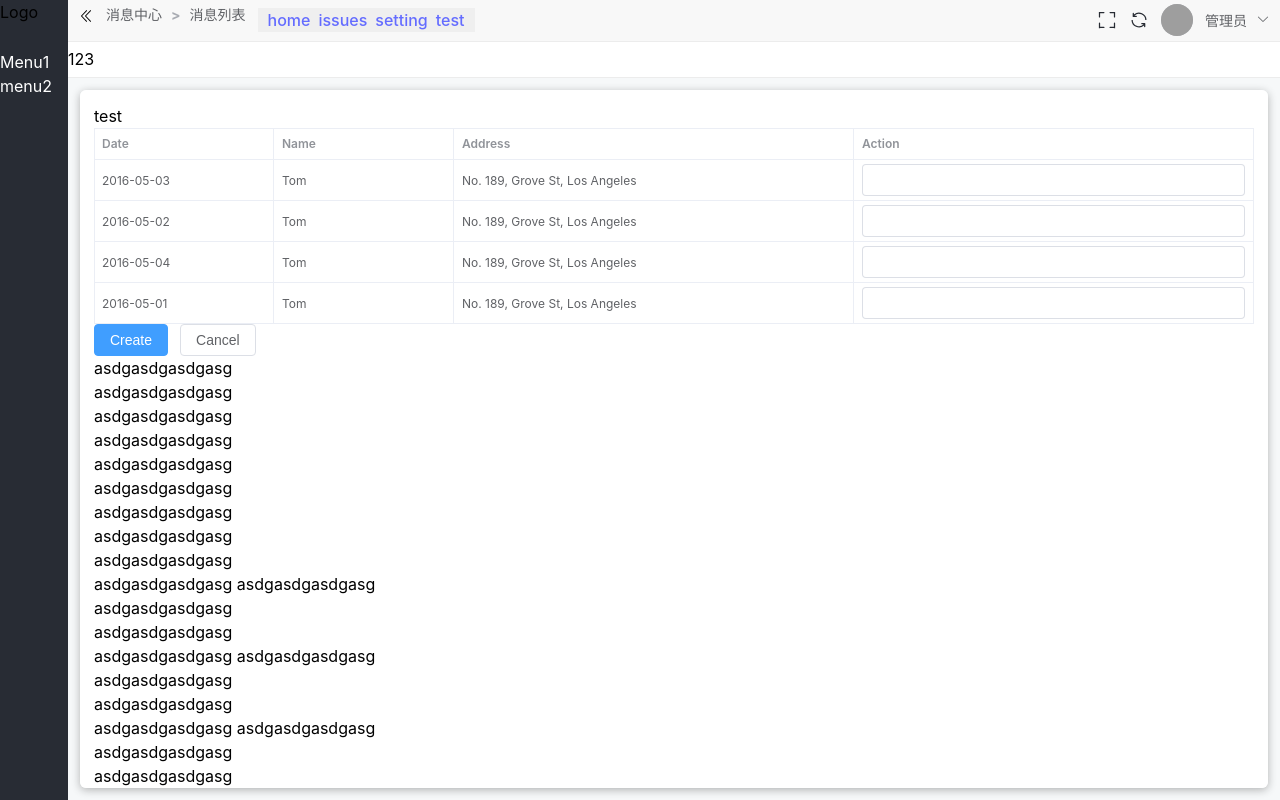
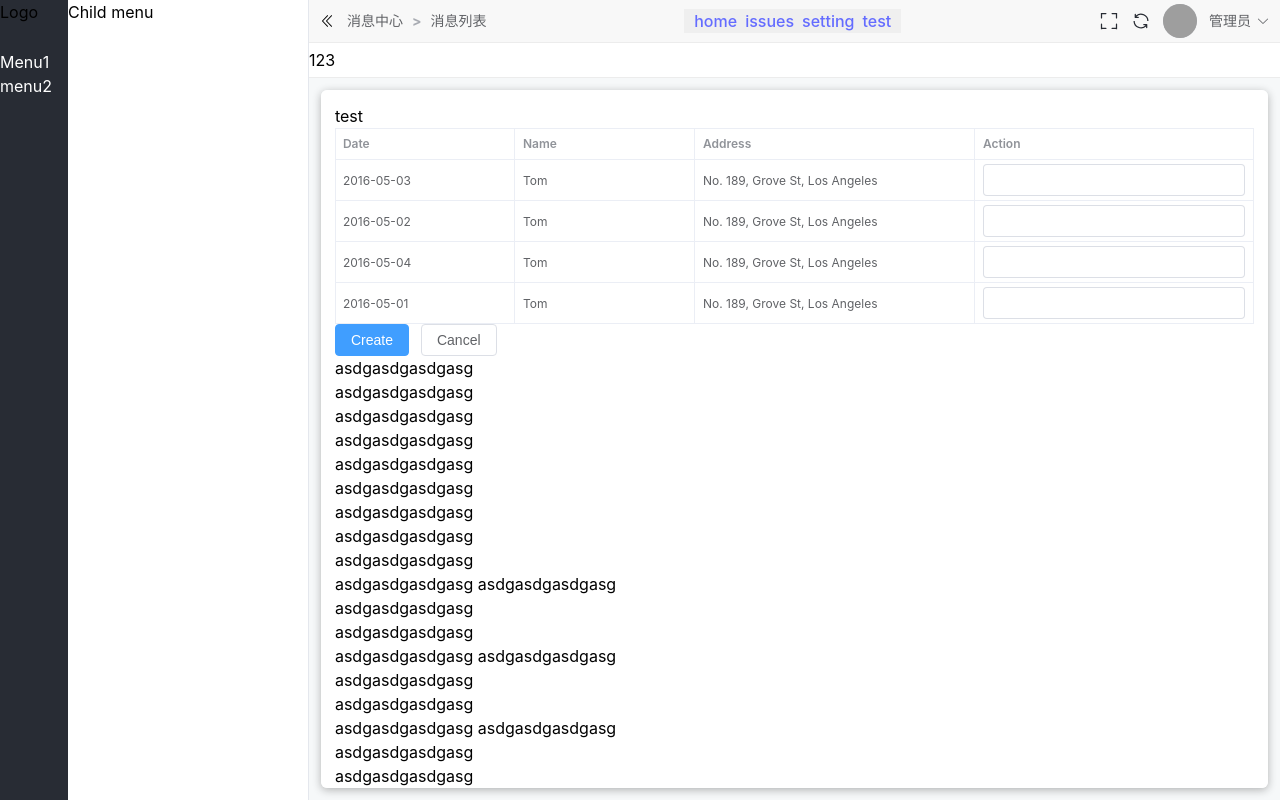
Before and after one commit to eicesoft/ice-admin, a Vue app: page / in a window 1280 px wide. Built offline with nearby package versions, Linux system fonts and the light colour scheme; grey boxes are pictures that could not be loaded.

Commit message:
add child menu

```diff
--- a/src/assets/vars.scss
+++ b/src/assets/vars.scss
@@ -2,3 +2,4 @@ $header-height: 42px;
 $tabbar-height: 36px;
 $body-padding: 12px;
 $slide-width: 68px;
+$slide-child-width: 240px;
--- a/src/layouts/MainLayout.vue
+++ b/src/layouts/MainLayout.vue
@@ -1,7 +1,15 @@
 <template>
-  <div class="layout">
+  <div class="layout" :style="styleVar">
     <MainSlide />
-    <div class="layout-body">
+    <MainSlideChild v-if="!store.isCollapse" />
+    <div
+      class="layout-body"
+      :style="{
+        width: !store.isCollapse
+          ? 'calc(100% - var(--slide-width) - var(--slide-child-width))'
+          : 'calc(100% - var(--slide-width))',
+      }"
+    >
       <MainHeader />
       <MainTabbar />
       <div class="layout-container">
@@ -18,7 +26,15 @@
   import MainHeader from './components/MainHeader.vue'
   import MainSlide from './components/MainSlide.vue'
   import MainTabbar from './components/MainTabbar.vue'
+  import MainSlideChild from './components/MainSlideChild.vue'
   import MainRouter from './components/MainRouter.vue'
+  import { useLayoutStore } from '@/stores/layout'
+
+  const store = useLayoutStore()
+  const styleVar = ref({
+    '--slide-width': '68px',
+    '--slide-child-width': '240px',
+  })
 </script>
 
 <style lang="scss" scoped>
@@ -26,7 +42,6 @@
     display: flex;
     height: 100%;
     &-body {
-      width: calc(100% - $slide-width);
       display: flex;
       flex-direction: column;
     }
--- a/src/layouts/components/MainHeader.vue
+++ b/src/layouts/components/MainHeader.vue
@@ -1,6 +1,9 @@
 <script setup lang="ts">
   import { DArrowLeft, FullScreen, Refresh, ArrowDown } from '@element-plus/icons-vue'
   import { useFullscreen } from '@vueuse/core'
+  import { useLayoutStore } from '@/stores/layout'
+
+  const store = useLayoutStore()
   const $pub = inject('$pub')
   const state = reactive({
     circleUrl: 'https://cube.elemecdn.com/3/7c/3ea6beec64369c2642b92c6726f1epng.png',
@@ -22,12 +25,20 @@
 <template>
   <div class="header">
     <div class="header-left">
-      <el-icon><DArrowLeft /></el-icon>
+      <el-icon
+        :style="{ transform: !store.isCollapse ? 'rotate(0deg)' : 'rotate(180deg)' }"
+        :class="{ rotate: store.isCollapse, rotate180: !store.isCollapse }"
+        @click="store.collapse"
+      >
+        <DArrowLeft />
+      </el-icon>
+
       <el-breadcrumb separator=">">
         <el-breadcrumb-item>消息中心</el-breadcrumb-item>
         <el-breadcrumb-item>消息列表</el-breadcrumb-item>
       </el-breadcrumb>
-
+    </div>
+    <div>
       <nav>
         <RouterLink to="/">home</RouterLink>
         <RouterLink to="/issues">issues</RouterLink>
@@ -40,14 +51,14 @@
       <el-icon @click="handleRefresh" :size="20" color="#282c34">
         <Refresh />
       </el-icon>
-      <el-avatar :size="32" :src="circleUrl" />
+      <el-avatar :size="34" :src="circleUrl" />
       <el-dropdown>
-        <span>
+        <div class="dropdown">
           管理员
           <el-icon class="el-icon--right">
             <arrow-down />
           </el-icon>
-        </span>
+        </div>
         <template #dropdown>
           <el-dropdown-menu>
             <el-dropdown-item>Action 1</el-dropdown-item>
@@ -66,11 +77,35 @@
   :deep(.el-icon) {
     cursor: pointer;
     &:hover {
-      color: #dd2323;
+      color: #a53030;
+    }
+  }
+  .rotate {
+    animation: rotate 0.5s ease-in-out;
+  }
+  .rotate180 {
+    animation: rotate180 0.5s ease-in-out;
+  }
+  @keyframes rotate180 {
+    from {
+      transform: rotate(180deg);
+    }
+    to {
+      transform: rotate(0deg);
+    }
+  }
+  @keyframes rotate {
+    from {
+      transform: rotate(0deg);
+    }
+    to {
+      transform: rotate(180deg);
     }
   }
   .header {
     height: $header-height;
+    max-height: $header-height;
+    min-height: $header-height;
     background-color: #f8f8f8;
     display: flex;
     align-items: center;
@@ -80,12 +115,21 @@
     padding: 0 10px;
     &-left {
       display: flex;
+      align-items: center;
       gap: 12px;
+      min-width: 140px;
+      overflow: hidden;
+      text-overflow: ellipsis;
+      white-space: nowrap;
     }
     &-right {
       display: flex;
       gap: 12px;
       align-items: center;
+      .dropdown {
+        display: flex;
+        cursor: pointer;
+      }
     }
     nav {
       display: flex;
--- a/src/layouts/components/MainSlide.vue
+++ b/src/layouts/components/MainSlide.vue
@@ -15,7 +15,7 @@
     flex-direction: column;
     overflow: hidden;
     height: 100%;
-    width: $slide-width;
+    width: var(--slide-width);
     background-color: #282c34;
     user-select: none;
     .logo {
--- /dev/null
+++ b/src/layouts/components/MainSlideChild.vue
@@ -0,0 +1,13 @@
+<template>
+  <div class="slide-child">Child menu</div>
+</template>
+
+<style lang="scss" scoped>
+  .slide-child {
+    min-width: var(--slide-child-width);
+    max-width: var(--slide-child-width);
+    height: 100%;
+    background-color: #fff;
+    border-right: 1px solid #e4e7ed;
+  }
+</style>
--- a/src/plugins/pinja.ts
+++ b/src/plugins/pinja.ts
@@ -1,5 +1,5 @@
 import { createPinia } from 'pinia'
 
 export function SetupPinia(app: any) {
-  app.use(createPinia)
+  app.use(createPinia())
 }
--- a/src/stores/layout.ts
+++ b/src/stores/layout.ts
@@ -1,13 +1,16 @@
-import { ref, computed } from 'vue'
 import { defineStore } from 'pinia'
 
 export const useLayoutStore = defineStore('layout', {
   state: () => ({
     refresh: false,
+    isCollapse: false,
   }),
   actions: {
     refreshPage() {
       this.refresh = true
     },
+    collapse() {
+      this.isCollapse = !this.isCollapse
+    },
   },
 })
```
